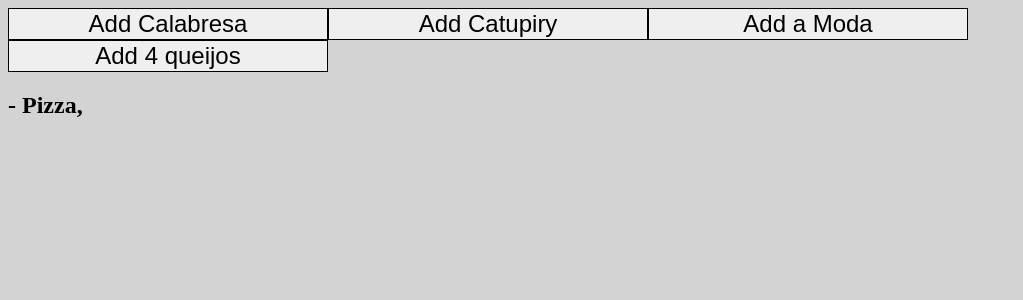
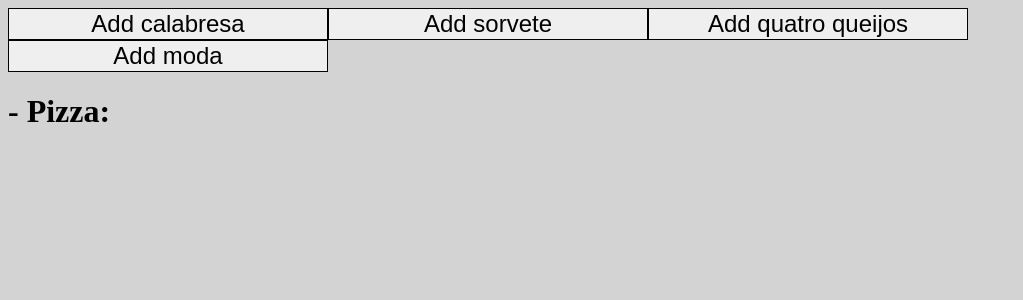
Before and after one commit to Arthur-art/reactjs-codecademy, a React (Create React App) app in the folder study-react/: page / in a window 1280 px wide. Shown: the top 300 px of the page, without its empty margins (0-1023 px from the left). Built offline with nearby package versions, Linux system fonts and the light colour scheme.

Commit message:
updating Array States

```diff
--- a/study-react/src/components/LearningHooks/ArrayState.jsx
+++ b/study-react/src/components/LearningHooks/ArrayState.jsx
@@ -1,35 +1,33 @@
-import React, { useState } from "react";
+import React, { useState } from 'react'
 
-const options = ["Calabresa", "Catupiry", " a Moda", "4 queijos"];
+const options = ['calabresa', 'sorvete', 'quatro queijos', 'moda']
 
-export const ArrayState = () => {
-  const [sabor, setSabor] = useState([]);
+export const ArrayState = ()=>{
 
-  const selectSabores = ({ target }) => {
-    const valueSabores = target.value;
-    setSabor((sabor)=>{
-        if(sabor.includes(valueSabores)){
-            return sabor.filter((value)=>{
-                return value !== valueSabores
+    const [state, setState] = useState([]);
+    const setSabor = ({target})=>{
+        const option = target.value;
+        setState((state)=>{
+            if(state.includes(option)){
+                return state.filter((value)=>{
+                    return value !== option;
                 })
             }else{
-            return [...sabor, valueSabores]
+                return [...state, option]
             }
         })
+    }
 
-  };
 
     return (
         <div>
-      {options.map((value) => {
-        return (
-          <button key={value} onClick={selectSabores} value={value}>
-            {sabor.includes(value) ? 'Delete ' : 'Add '}
+            {options.map((value)=>{
+                return <button value={value} onClick={setSabor} key={value }>
+                {state.includes(value) ? 'Delete ' : 'Add '}
                 {value}
                 </button>
-        );
             })}
-      <h2>- Pizza, {sabor.join(', ')} </h2>
+            <h1>- Pizza: {state.join(', ')}</h1>
         </div>
-  );
-};
+    )
+}
```
Lines whose indentation alone changed are shown as unchanged.
